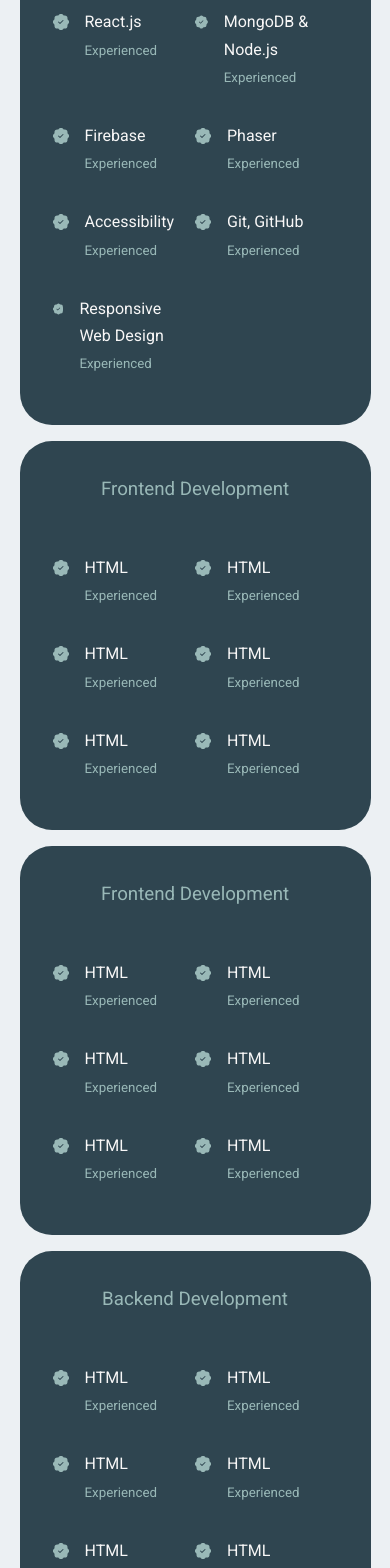
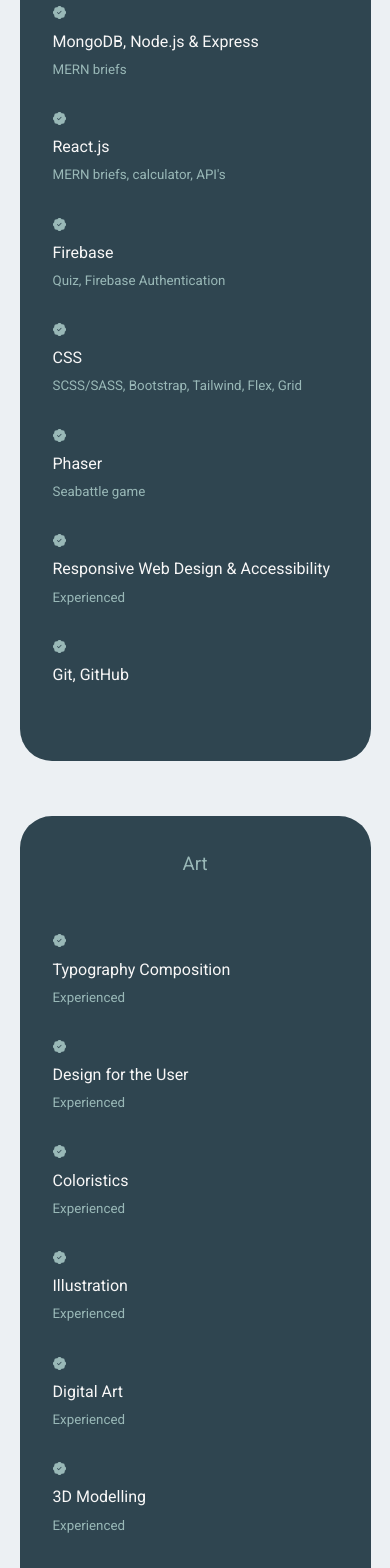
Before and after one commit to ElinaHulbert/portfolio, a React (Create React App) app: page / in a window 390 px wide. Shown: the part 2220-3788 px from the top of the page. Built offline with nearby package versions, Linux system fonts and the light colour scheme.

Commit message:
general skills added
 Styles on skills section were fixed. Responsiveness fixed

```diff
--- a/src/components/Experience/Experience.css
+++ b/src/components/Experience/Experience.css
@@ -1,15 +1,19 @@
+
+
 .experience__container{
-    display: grid;
-    grid-template-columns: 1fr 1fr;
-    gap: 2rem;
+    display: flex;
+    flex-wrap: wrap;
+    justify-content: space-around;
 }
 
 .experience__container>div{
     background: var(--color-bg-variant);
-    padding: 2.4rem 5rem;
+    padding: 2.4rem 3rem;
+    margin-bottom: 2.4rem;
     border-radius: 2rem;
     border: 1px solid transparent;
     transition: var(--transition);
+
 }
 
 .experience__container>div:hover{
@@ -21,18 +25,21 @@
 .experience__container>div h3{
     text-align: center;
     margin-bottom: 2rem;
+
     color: var(--color-primary)
 }
 
 .experience__content{
-    display: grid;
-    grid-template-columns: 1fr 1fr;
-    row-gap: 2rem;
+    display: flex;
+    flex-wrap: wrap;
+    justify-content: space-around;
 }
 
 .experience__details{
     display: flex;
     gap: 1rem;
+    width: 400px;
+    padding-bottom: 1.5rem;
 }
 
 .experience__details-icon{
@@ -49,11 +56,14 @@
     .experience__container>div{
         width: 80%;
         padding: 2rem;
-        margin: 0 auto;
+        margin-bottom: 2.4rem;
     }
 
     .experience__content{
         padding: 1rem;
+    }
+    .experience__details{
+        width:390px;
     }
 }
 
@@ -66,4 +76,39 @@
         width: 100%;
         padding: 2rem 1rem;
     }
+    .experience__details {
+       width:380px;
+
+        gap: .9rem;
+    }
 }
+
+/* Media Queries (Small devices)*/
+@media screen and (max-width: 470px){
+
+    .experience__details{
+        display: initial;
+       width: 370px;
+       gap: 0.8rem;
+    }
+}
+
+
+/* Media Queries (Small devices)*/
+@media screen and (max-width: 340px){
+    .experience__container{
+        gap: 1rem;
+    }
+    .experience__container>div{
+        width: 100%;
+    }
+    .experience__details {
+
+        width: 360px;
+        padding-bottom: 1rem;
+    }
+
+    h4{
+        font-size: .8rem;
+    }
+}
--- a/src/components/Experience/Experience.jsx
+++ b/src/components/Experience/Experience.jsx
@@ -13,232 +13,342 @@ const Experience = () => {
           <div className="experience__content">
             {/* #1 */}
             <article className="experience__details">
-              <BsPatchCheckFill className="experience__details-icon" />
+              <BsPatchCheckFill
+                size={13}
+                className="experience__details-icon"
+              />
               <div>
                 <h4>Vanilla JavaScript</h4>
+                <small className="text-light">
+                  Local & session storage, API's, quiz, Date object
+                </small>
+              </div>
+            </article>
+            {/* #2 */}
+            <article className="experience__details">
+              <BsPatchCheckFill
+                size={13}
+                className="experience__details-icon"
+              />
+              <div>
+                <h4>MongoDB, Node.js & Express</h4>
+                <small className="text-light">MERN briefs</small>
+              </div>
+            </article>
+            {/* #3 */}
+            <article className="experience__details">
+              <BsPatchCheckFill
+                size={13}
+                className="experience__details-icon"
+              />
+              <div>
+                <h4>React.js</h4>
+                <small className="text-light">
+                  MERN briefs, calculator, API's
+                </small>
+              </div>
+            </article>
+            {/* #4 */}
+            <article className="experience__details">
+              <BsPatchCheckFill
+                size={13}
+                className="experience__details-icon"
+              />
+              <div>
+                <h4>Firebase</h4>
+                <small className="text-light">
+                  Quiz, Firebase Authentication
+                </small>
+              </div>
+            </article>
+            {/* #5 */}
+            <article className="experience__details">
+              <BsPatchCheckFill
+                size={13}
+                className="experience__details-icon"
+              />
+              <div>
+                <h4>CSS</h4>
+                <small className="text-light">
+                  SCSS/SASS, Bootstrap, Tailwind, Flex, Grid
+                </small>
+              </div>
+            </article>
+            {/* #6 */}
+            <article className="experience__details">
+              <BsPatchCheckFill
+                size={13}
+                className="experience__details-icon"
+              />
+              <div>
+                <h4>Phaser</h4>
+                <small className="text-light">Seabattle game</small>
+              </div>
+            </article>
+            {/* #8 */}
+            <article className="experience__details">
+              <BsPatchCheckFill
+                size={13}
+                className="experience__details-icon"
+              />
+              <div>
+                <h4>Responsive Web Design & Accessibility</h4>
+                <small className="text-light">Experienced</small>
+              </div>
+            </article>
+            {/* #9 */}
+            <article className="experience__details">
+              <BsPatchCheckFill
+                size={13}
+                className="experience__details-icon"
+              />
+              <div>
+                <h4>Git, GitHub</h4>
+              </div>
+            </article>
+          </div>
+        </div>
+        <div className="experience__frontend">
+          <h3>Art</h3>
+          <div className="experience__content">
+            {/* #1 */}
+            <article className="experience__details">
+              <BsPatchCheckFill
+                size={13}
+                className="experience__details-icon"
+              />
+              <div>
+                <h4>Typography Composition</h4>
                 <small className="text-light">Experienced</small>
               </div>
             </article>
             {/* #2 */}
             <article className="experience__details">
-              <BsPatchCheckFill className="experience__details-icon" />
+              <BsPatchCheckFill
+                size={13}
+                className="experience__details-icon"
+              />
               <div>
-                <h4>CSS</h4>
+                <h4>Design for the User</h4>
                 <small className="text-light">Experienced</small>
               </div>
             </article>
             {/* #3 */}
             <article className="experience__details">
-              <BsPatchCheckFill className="experience__details-icon" />
+              <BsPatchCheckFill
+                size={13}
+                className="experience__details-icon"
+              />
               <div>
-                <h4>React.js</h4>
+                <h4>Coloristics</h4>
                 <small className="text-light">Experienced</small>
               </div>
             </article>
             {/* #4 */}
             <article className="experience__details">
-              <BsPatchCheckFill className="experience__details-icon" />
+              <BsPatchCheckFill
+                size={13}
+                className="experience__details-icon"
+              />
               <div>
-                <h4>MongoDB & Node.js</h4>
+                <h4>Illustration </h4>
                 <small className="text-light">Experienced</small>
               </div>
             </article>
             {/* #5 */}
             <article className="experience__details">
-              <BsPatchCheckFill className="experience__details-icon" />
+              <BsPatchCheckFill
+                size={13}
+                className="experience__details-icon"
+              />
               <div>
-                <h4>Firebase</h4>
+                <h4>Digital Art</h4>
                 <small className="text-light">Experienced</small>
               </div>
             </article>
             {/* #6 */}
             <article className="experience__details">
-              <BsPatchCheckFill className="experience__details-icon" />
+              <BsPatchCheckFill
+                size={13}
+                className="experience__details-icon"
+              />
               <div>
-                <h4>Phaser</h4>
+                <h4>3D Modelling</h4>
                 <small className="text-light">Experienced</small>
               </div>
             </article>
             {/* #7 */}
             <article className="experience__details">
-              <BsPatchCheckFill className="experience__details-icon" />
+              <BsPatchCheckFill
+                size={13}
+                className="experience__details-icon"
+              />
               <div>
-                <h4>Accessibility</h4>
+                <h4>Painting</h4>
                 <small className="text-light">Experienced</small>
               </div>
             </article>
             {/* #8 */}
             <article className="experience__details">
-              <BsPatchCheckFill className="experience__details-icon" />
+              <BsPatchCheckFill
+                size={13}
+                className="experience__details-icon"
+              />
               <div>
-                <h4>Git, GitHub</h4>
-                <small className="text-light">Experienced</small>
-              </div>
-            </article>
-            {/* #9 */}
-            <article className="experience__details">
-              <BsPatchCheckFill className="experience__details-icon" />
-              <div>
-                <h4>Responsive Web Design</h4>
+                <h4>Architectural Drawing</h4>
                 <small className="text-light">Experienced</small>
               </div>
             </article>
           </div>
         </div>
-        <div className="experience__backend">
-          <h3>Frontend Development</h3>
+        <div className="experience__frontend">
+          <h3>Software</h3>
           <div className="experience__content">
             {/* #1 */}
             <article className="experience__details">
-              <BsPatchCheckFill className="experience__details-icon" />
+              <BsPatchCheckFill
+                size={13}
+                className="experience__details-icon"
+              />
               <div>
-                <h4>HTML</h4>
+                <h4>Figma</h4>
                 <small className="text-light">Experienced</small>
               </div>
             </article>
             {/* #2 */}
             <article className="experience__details">
-              <BsPatchCheckFill className="experience__details-icon" />
+              <BsPatchCheckFill
+                size={13}
+                className="experience__details-icon"
+              />
               <div>
-                <h4>HTML</h4>
+                <h4>Adobe Illustrator</h4>
                 <small className="text-light">Experienced</small>
               </div>
             </article>
             {/* #3 */}
             <article className="experience__details">
-              <BsPatchCheckFill className="experience__details-icon" />
+              <BsPatchCheckFill
+                size={13}
+                className="experience__details-icon"
+              />
               <div>
-                <h4>HTML</h4>
+                <h4>Adobe Photoshop</h4>
                 <small className="text-light">Experienced</small>
               </div>
             </article>
             {/* #4 */}
             <article className="experience__details">
-              <BsPatchCheckFill className="experience__details-icon" />
+              <BsPatchCheckFill
+                size={13}
+                className="experience__details-icon"
+              />
               <div>
-                <h4>HTML</h4>
+                <h4>Adobe Indesign</h4>
                 <small className="text-light">Experienced</small>
               </div>
             </article>
             {/* #5 */}
             <article className="experience__details">
-              <BsPatchCheckFill className="experience__details-icon" />
+              <BsPatchCheckFill
+                size={13}
+                className="experience__details-icon"
+              />
               <div>
-                <h4>HTML</h4>
+                <h4>Trello</h4>
                 <small className="text-light">Experienced</small>
               </div>
             </article>
             {/* #6 */}
             <article className="experience__details">
-              <BsPatchCheckFill className="experience__details-icon" />
+              <BsPatchCheckFill
+                size={13}
+                className="experience__details-icon"
+              />
               <div>
-                <h4>HTML</h4>
+                <h4>Miro</h4>
+                <small className="text-light">Experienced</small>
+              </div>
+            </article>
+            {/* #7 */}
+            <article className="experience__details">
+              <BsPatchCheckFill
+                size={13}
+                className="experience__details-icon"
+              />
+              <div>
+                <h4>Autodesk Maya</h4>
                 <small className="text-light">Experienced</small>
               </div>
             </article>
           </div>
         </div>
-        <div className="experience__backend">
-          <h3>Frontend Development</h3>
+        <div className="experience__frontend">
+          <h3>Soft Skills</h3>
           <div className="experience__content">
             {/* #1 */}
             <article className="experience__details">
-              <BsPatchCheckFill className="experience__details-icon" />
+              <BsPatchCheckFill
+                size={13}
+                className="experience__details-icon"
+              />
               <div>
-                <h4>HTML</h4>
+                <h4>Fast Learner</h4>
                 <small className="text-light">Experienced</small>
               </div>
             </article>
             {/* #2 */}
             <article className="experience__details">
-              <BsPatchCheckFill className="experience__details-icon" />
+              <BsPatchCheckFill
+                size={13}
+                className="experience__details-icon"
+              />
               <div>
-                <h4>HTML</h4>
+                <h4>Ability To Work In a Team</h4>
                 <small className="text-light">Experienced</small>
               </div>
             </article>
             {/* #3 */}
             <article className="experience__details">
-              <BsPatchCheckFill className="experience__details-icon" />
+              <BsPatchCheckFill
+                size={13}
+                className="experience__details-icon"
+              />
               <div>
-                <h4>HTML</h4>
+                <h4>Patience</h4>
                 <small className="text-light">Experienced</small>
               </div>
             </article>
             {/* #4 */}
             <article className="experience__details">
-              <BsPatchCheckFill className="experience__details-icon" />
+              <BsPatchCheckFill
+                size={13}
+                className="experience__details-icon"
+              />
               <div>
-                <h4>HTML</h4>
+                <h4>Accuracy</h4>
                 <small className="text-light">Experienced</small>
               </div>
             </article>
             {/* #5 */}
             <article className="experience__details">
-              <BsPatchCheckFill className="experience__details-icon" />
+              <BsPatchCheckFill
+                size={13}
+                className="experience__details-icon"
+              />
               <div>
-                <h4>HTML</h4>
+                <h4>Social Skills</h4>
                 <small className="text-light">Experienced</small>
               </div>
             </article>
             {/* #6 */}
             <article className="experience__details">
-              <BsPatchCheckFill className="experience__details-icon" />
+              <BsPatchCheckFill
+                size={13}
+                className="experience__details-icon"
+              />
               <div>
-                <h4>HTML</h4>
-                <small className="text-light">Experienced</small>
-              </div>
-            </article>
-          </div>
-        </div>
-        <div className="experience__backend">
-          <h3>Backend Development</h3>
-          <div className="experience__content">
-            {/* #1 */}
-            <article className="experience__details">
-              <BsPatchCheckFill className="experience__details-icon" />
-              <div>
-                <h4>HTML</h4>
-                <small className="text-light">Experienced</small>
-              </div>
-            </article>
-            {/* #2 */}
-            <article className="experience__details">
-              <BsPatchCheckFill className="experience__details-icon" />
-              <div>
-                <h4>HTML</h4>
-                <small className="text-light">Experienced</small>
-              </div>
-            </article>
-            {/* #3 */}
-            <article className="experience__details">
-              <BsPatchCheckFill className="experience__details-icon" />
-              <div>
-                <h4>HTML</h4>
-                <small className="text-light">Experienced</small>
-              </div>
-            </article>
-            {/* #4 */}
-            <article className="experience__details">
-              <BsPatchCheckFill className="experience__details-icon" />
-              <div>
-                <h4>HTML</h4>
-                <small className="text-light">Experienced</small>
-              </div>
-            </article>
-            {/* #5 */}
-            <article className="experience__details">
-              <BsPatchCheckFill className="experience__details-icon" />
-              <div>
-                <h4>HTML</h4>
-                <small className="text-light">Experienced</small>
-              </div>
-            </article>
-            {/* #6 */}
-            <article className="experience__details">
-              <BsPatchCheckFill className="experience__details-icon" />
-              <div>
-                <h4>HTML</h4>
+                <h4>Flexibility & Adaptibility</h4>
                 <small className="text-light">Experienced</small>
               </div>
             </article>
--- a/src/index.css
+++ b/src/index.css
@@ -55,7 +55,7 @@ html{
     display: none;
 }
 
-body{
+body, html{
     font-family: 'Roboto', sans-serif;
     background: var(--color-bg);
     color: var(--color-white);
```
